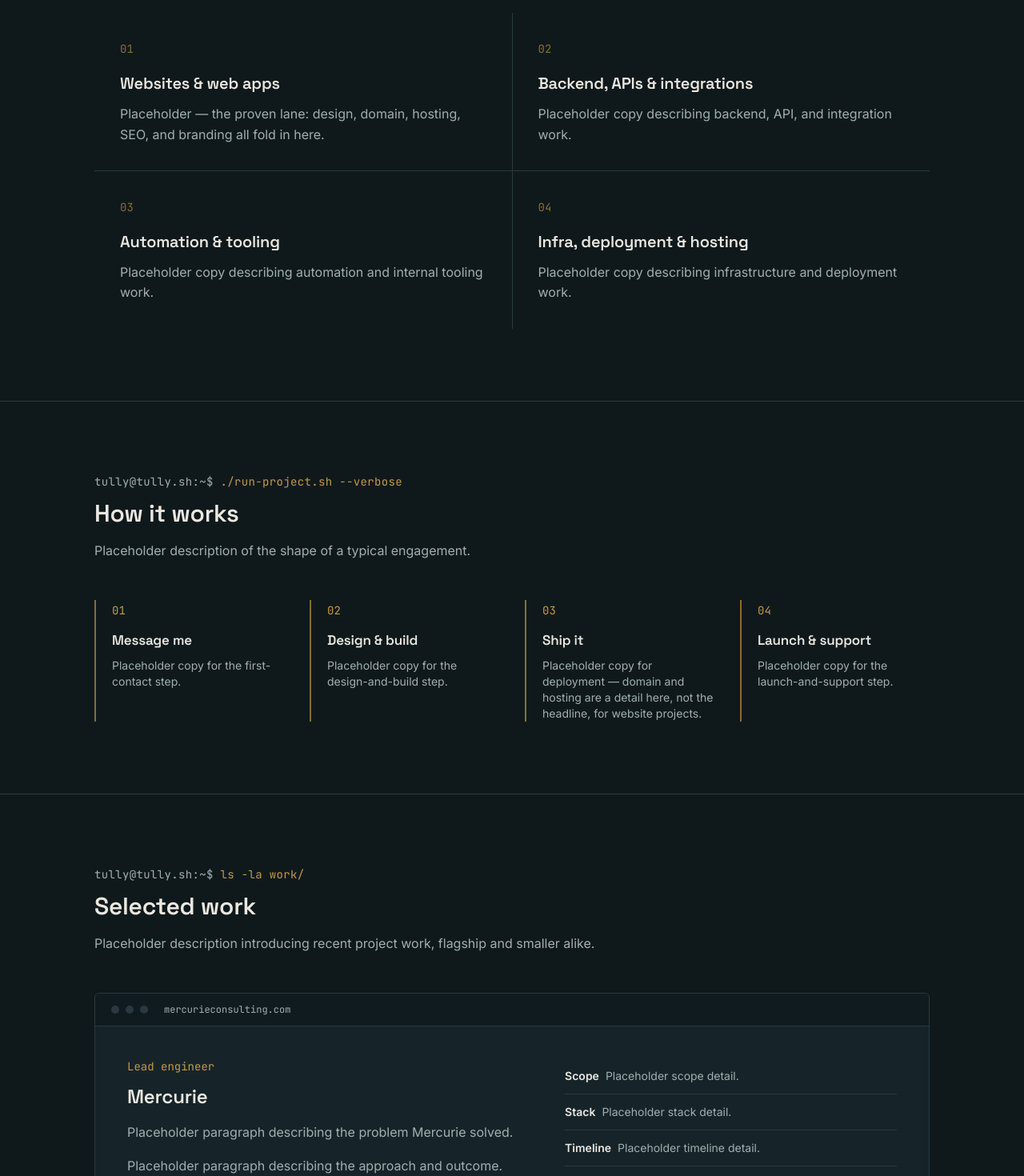
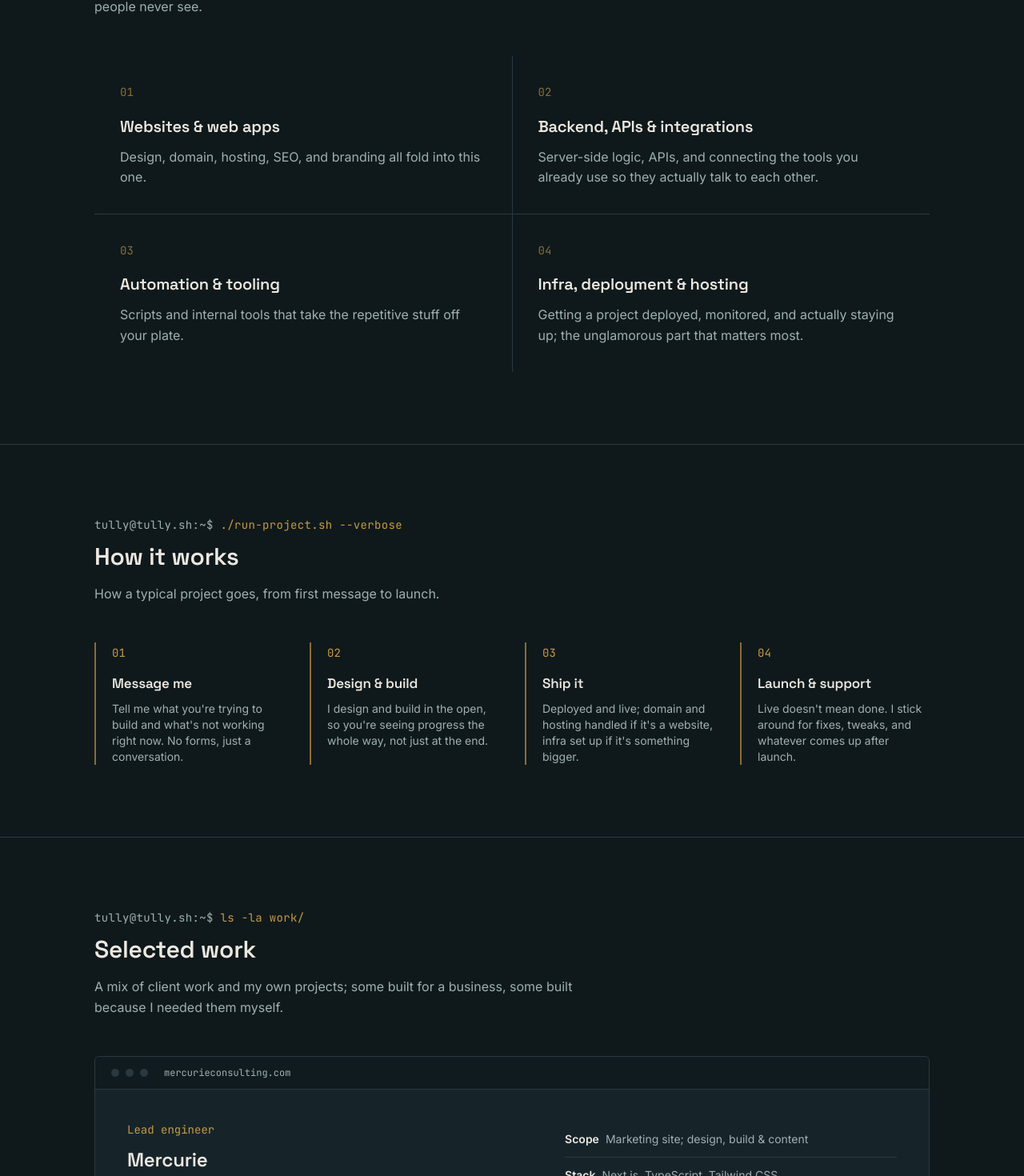
Before and after one commit to Tullysaurus/tully.sh, a Next.js app: page / in a window 1280 px wide. Shown: the part 915-2385 px from the top of the page at 80% size. Built offline with nearby package versions, Linux system fonts and the light colour scheme.

Commit message:
Fill out the rest of the content

```diff
--- a/src/components/sections/About.tsx
+++ b/src/components/sections/About.tsx
@@ -6,7 +6,13 @@ export function About() {
   return (
     <Section id="about">
       <SectionHeading path={aboutSection.path} command={aboutSection.command} title={aboutSection.title} />
-      <p className="max-w-[640px] text-text-muted">{about.paragraph}</p>
+      <div className="max-w-[640px]">
+        {about.paragraphs.map((paragraph, index) => (
+          <p key={index} className={index === 0 ? "text-text-muted" : "mt-4 text-text-muted"}>
+            {paragraph}
+          </p>
+        ))}
+      </div>
       <div className="mt-10 flex flex-wrap gap-9">
         {about.stats.map((stat) => (
           <div key={stat.value}>
--- a/src/content/about.ts
+++ b/src/content/about.ts
@@ -12,8 +12,10 @@ export const aboutSection = {
 };
 
 export const about = {
-  paragraph:
-    "Placeholder bio — a couple of sentences: self-taught, years of experience, what you care about.",
+  paragraphs: [
+    "I'm Tully; a self-taught developer with more than seven years of programming experience, starting around age eight and never really stopping. Since then I've worked across a wide range of languages, frameworks, and cloud providers, and I keep almost everything I build free and open source.",
+    "I build software that's simple to use, fast, and solves a real problem instead of overcomplicating things; usually starting from something I needed myself before it turns into something worth sharing. Long-term, I'm focused on shipping open tools that help people learn and build with fewer limits, and getting a little better as an engineer with every project.",
+  ],
   stats: [
     { value: "7+", label: "Years of experience" },
     { value: "20+", label: "Projects shipped" },
--- a/src/content/capabilities.ts
+++ b/src/content/capabilities.ts
@@ -10,29 +10,28 @@ export const capabilitiesSection = {
   path: paths.home,
   command: "ls services/",
   title: "What I can build",
-  description: "Placeholder description of the breadth of engagements this covers.",
+  description: "A quick rundown of what I actually work on, from full builds to the pieces most people never see.",
 };
 
 export const capabilities: Capability[] = [
   {
     index: "01",
     title: "Websites & web apps",
-    description:
-      "Placeholder — the proven lane: design, domain, hosting, SEO, and branding all fold in here.",
+    description: "Design, domain, hosting, SEO, and branding all fold into this one.",
   },
   {
     index: "02",
     title: "Backend, APIs & integrations",
-    description: "Placeholder copy describing backend, API, and integration work.",
+    description: "Server-side logic, APIs, and connecting the tools you already use so they actually talk to each other.",
   },
   {
     index: "03",
     title: "Automation & tooling",
-    description: "Placeholder copy describing automation and internal tooling work.",
+    description: "Scripts and internal tools that take the repetitive stuff off your plate.",
   },
   {
     index: "04",
     title: "Infra, deployment & hosting",
-    description: "Placeholder copy describing infrastructure and deployment work.",
+    description: "Getting a project deployed, monitored, and actually staying up; the unglamorous part that matters most.",
   },
 ];
--- a/src/content/case-studies.ts
+++ b/src/content/case-studies.ts
@@ -22,16 +22,16 @@ export const caseStudies: CaseStudy[] = [
     role: "Lead engineer",
     name: "Mercurie",
     paragraphs: [
-      "Placeholder paragraph describing the problem Mercurie solved.",
-      "Placeholder paragraph describing the approach and outcome.",
+      "Mercurie is a regulatory consulting firm for radioactive medical products; a pretty specialized field, and the site needed to feel credible to pharmaceutical companies and healthcare institutions, not just look nice. That meant putting the founder's decade-plus at the U.S. Nuclear Regulatory Commission front and center, while keeping the whole thing approachable to visitors who aren't regulatory experts.",
+      "I built it in Next.js with a clean, fast layout that puts the actual work first: services, credentials, and a portfolio of real regulatory filings and presentations. The result reads as specialized and trustworthy without burying anyone in jargon.",
     ],
     linkLabel: "Visit live project",
     href: "https://mercurieconsulting.com",
     specs: [
-      { label: "Scope", detail: "Placeholder scope detail." },
-      { label: "Stack", detail: "Placeholder stack detail." },
-      { label: "Timeline", detail: "Placeholder timeline detail." },
-      { label: "Role", detail: "Placeholder role detail." },
+      { label: "Scope", detail: "Marketing site; design, build & content" },
+      { label: "Stack", detail: "Next.js, TypeScript, Tailwind CSS" },
+      { label: "Timeline", detail: "3 days, design to launch" },
+      { label: "Role", detail: "End-to-end; design, development, deployment" },
     ],
   },
 ];
--- a/src/content/contact.ts
+++ b/src/content/contact.ts
@@ -4,11 +4,10 @@ export const contact = {
   path: paths.home,
   command: "./contact.sh --new",
   title: "Let's build something",
-  description: "Placeholder supporting text inviting the reader to get in touch.",
+  description: "Have a project in mind, or just want to talk shop? Reach out.",
   primaryCta: { label: "Email me", href: "mailto:tully@tully.sh" },
   secondaryCta: {
     label: "Discord",
     href: "https://discord.com/users/694274948071555154",
-    icon: "/icons/discord.png",
   },
 };
--- a/src/content/hero.ts
+++ b/src/content/hero.ts
@@ -17,7 +17,7 @@ export const hero: HeroContent = {
   headlineBefore: "I build sites, tools, and systems, and take them to ",
   headlineHighlight: "production",
   headlineAfter: ".",
-  lead: "Placeholder lead paragraph naming the range: web, apps, automation, infrastructure — without turning into a bullet list.",
+  lead: "Websites, internal tools, automation scripts, the infrastructure underneath; I like picking up whatever a project actually needs and building something that works.",
   primaryCta: { label: "Hire me", href: "#contact" },
   secondaryCta: { label: "See my work", href: "#work" },
 };
--- a/src/content/process.ts
+++ b/src/content/process.ts
@@ -10,16 +10,28 @@ export const processSection = {
   path: paths.home,
   command: "./run-project.sh --verbose",
   title: "How it works",
-  description: "Placeholder description of the shape of a typical engagement.",
+  description: "How a typical project goes, from first message to launch.",
 };
 
 export const processSteps: ProcessStep[] = [
-  { label: "01", title: "Message me", description: "Placeholder copy for the first-contact step." },
-  { label: "02", title: "Design & build", description: "Placeholder copy for the design-and-build step." },
+  {
+    label: "01",
+    title: "Message me",
+    description: "Tell me what you're trying to build and what's not working right now. No forms, just a conversation.",
+  },
+  {
+    label: "02",
+    title: "Design & build",
+    description: "I design and build in the open, so you're seeing progress the whole way, not just at the end.",
+  },
   {
     label: "03",
     title: "Ship it",
-    description: "Placeholder copy for deployment — domain and hosting are a detail here, not the headline, for website projects.",
+    description: "Deployed and live; domain and hosting handled if it's a website, infra set up if it's something bigger.",
   },
-  { label: "04", title: "Launch & support", description: "Placeholder copy for the launch-and-support step." },
+  {
+    label: "04",
+    title: "Launch & support",
+    description: "Live doesn't mean done. I stick around for fixes, tweaks, and whatever comes up after launch.",
+  },
 ];
--- a/src/content/work.ts
+++ b/src/content/work.ts
@@ -4,5 +4,5 @@ export const workSection = {
   path: paths.home,
   command: "ls -la work/",
   title: "Selected work",
-  description: "Placeholder description introducing recent project work, flagship and smaller alike.",
+  description: "A mix of client work and my own projects; some built for a business, some built because I needed them myself.",
 };
```
Also changed, not shown: public/icons/discord.png (deleted).
